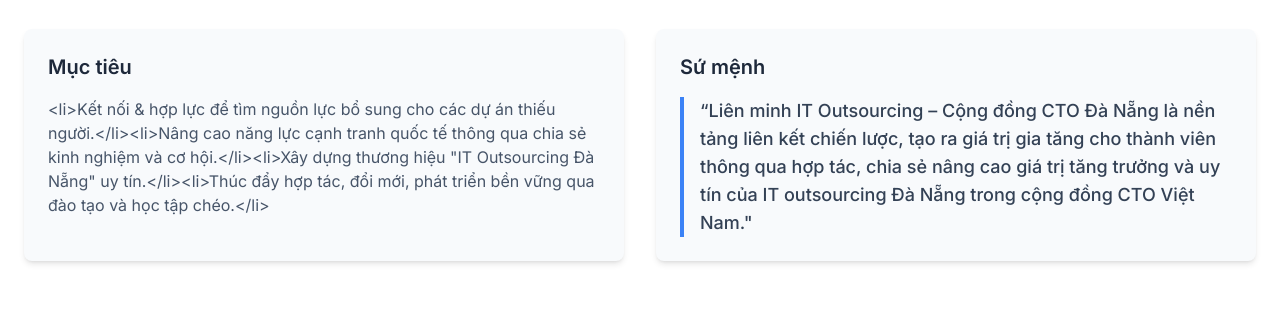
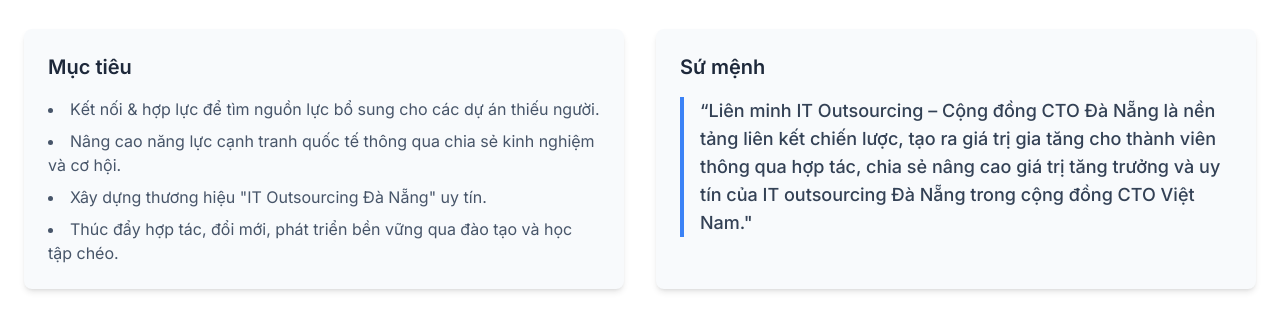
Before and after one commit to CTODN/ctodn.github.io, a plain HTML site: page index.html in a window 1280 px wide. Shown: the part 399-721 px from the top of the page. Drawn offline with nearby package versions, Linux system fonts and the light colour scheme.

Commit message:
Update index.html

```diff
--- a/index.html
+++ b/index.html
@@ -102,11 +102,11 @@
             <div class="grid md:grid-cols-2 gap-8">
                 <div class="bg-slate-50 dark:bg-slate-800 p-6 rounded-lg shadow-md card">
                     <h3 class="text-xl font-semibold text-slate-800 dark:text-white mb-4" data-key="goal-title">Mục tiêu</h3>
-                    <ul class="list-disc list-inside space-y-2 text-slate-600 dark:text-slate-400" data-key="goal-list">
-                        - Kết nối & hợp lực để tìm nguồn lực bổ sung cho các dự án thiếu người.</br>
-                        - Nâng cao năng lực cạnh tranh quốc tế thông qua chia sẻ kinh nghiệm và cơ hội.</br>
-                        - Xây dựng thương hiệu "IT Outsourcing Đà Nẵng" uy tín.</br>
-                        - Thúc đẩy hợp tác, đổi mới, phát triển bền vững qua đào tạo và học tập chéo.</br>
+                    <ul class="list-disc list-inside space-y-2 text-slate-600 dark:text-slate-400">
+                        <li data-key="goal-1">Kết nối & hợp lực để tìm nguồn lực bổ sung cho các dự án thiếu người.</li>
+                        <li data-key="goal-2">Nâng cao năng lực cạnh tranh quốc tế thông qua chia sẻ kinh nghiệm và cơ hội.</li>
+                        <li data-key="goal-3">Xây dựng thương hiệu "IT Outsourcing Đà Nẵng" uy tín.</li>
+                        <li data-key="goal-4">Thúc đẩy hợp tác, đổi mới, phát triển bền vững qua đào tạo và học tập chéo.</li>
                     </ul>
                 </div>
                 <div class="bg-slate-50 dark:bg-slate-800 p-6 rounded-lg shadow-md card">
@@ -246,7 +246,10 @@
                 'section-goals': '1. Goals & Mission',
                 'section-goals-intro': 'We aim to build a strong community, fostering collaboration and sustainable development in the IT industry.',
                 'goal-title': 'Goals',
-                'goal-list': '<li>Connect & collaborate to find supplementary resources for understaffed projects.</li><li>Enhance international competitiveness through sharing experience and project opportunities.</li><li>Build the collective "IT Outsourcing Da Nang" brand as a reputable destination for clients.</li><li>Promote cooperation, innovation, and sustainable development through training and cross-learning.</li>',
+                'goal-1': 'Connect & collaborate to find supplementary resources for understaffed projects.',
+                'goal-2': 'Enhance international competitiveness through sharing experience and project opportunities.',
+                'goal-3': 'Build the collective "IT Outsourcing Da Nang" brand as a reputable destination for clients.',
+                'goal-4': 'Promote cooperation, innovation, and sustainable development through training and cross-learning.',
                 'mission-title': 'Mission',
                 'mission-quote': '“The Da Nang IT Outsourcing Alliance – CTO Community is a strategic platform that creates added value for members through collaboration, sharing, and enhancing the growth and reputation of IT outsourcing in Da Nang within the Vietnamese CTO Community."',
                 'section-criteria': '2. Member Selection Criteria',
@@ -313,7 +316,10 @@
                 'section-goals': '1. Mục tiêu & Sứ mệnh',
                 'section-goals-intro': 'Chúng tôi hướng đến việc xây dựng một cộng đồng vững mạnh, thúc đẩy sự hợp tác và phát triển bền vững trong ngành CNTT.',
                 'goal-title': 'Mục tiêu',
-                'goal-list': '<li>Kết nối & hợp lực để tìm nguồn lực bổ sung cho các dự án thiếu người.</li><li>Nâng cao năng lực cạnh tranh quốc tế thông qua chia sẻ kinh nghiệm và cơ hội.</li><li>Xây dựng thương hiệu "IT Outsourcing Đà Nẵng" uy tín.</li><li>Thúc đẩy hợp tác, đổi mới, phát triển bền vững qua đào tạo và học tập chéo.</li>',
+                'goal-1': 'Kết nối & hợp lực để tìm nguồn lực bổ sung cho các dự án thiếu người.',
+                'goal-2': 'Nâng cao năng lực cạnh tranh quốc tế thông qua chia sẻ kinh nghiệm và cơ hội.',
+                'goal-3': 'Xây dựng thương hiệu "IT Outsourcing Đà Nẵng" uy tín.',
+                'goal-4': 'Thúc đẩy hợp tác, đổi mới, phát triển bền vững qua đào tạo và học tập chéo.',
                 'mission-title': 'Sứ mệnh',
                 'mission-quote': '“Liên minh IT Outsourcing – Cộng đồng CTO Đà Nẵng là nền tảng liên kết chiến lược, tạo ra giá trị gia tăng cho thành viên thông qua hợp tác, chia sẻ nâng cao giá trị tăng trưởng và uy tín của IT outsourcing Đà Nẵng trong cộng đồng CTO Việt Nam."',
                 'section-criteria': '2. Tiêu chí tuyển chọn thành viên',
```
